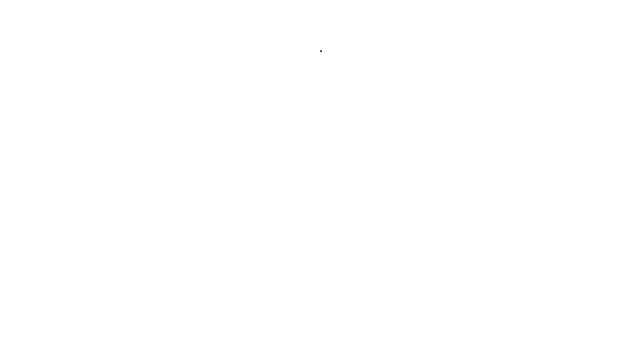
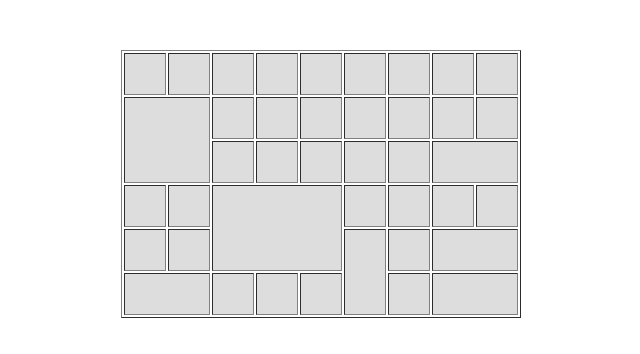
Before and after one commit to Suhov1985/FullStackHomework, a plain HTML site: page homework1/table.html in a window 1280 px wide. Shown: the whole page, without its empty margins (319-959 px from the left). Drawn offline with Linux system fonts and the light colour scheme.

Commit message:
table end

```diff
--- a/homework1/css/style.css
+++ b/homework1/css/style.css
@@ -26,6 +26,9 @@ table{
 	margin: 50px auto;
 }
 table td{
-	width: 20px;
-	height: 20px;
+	background: #ddd;
+	width: auto;
+	min-width: 30px;
+	height: 30px;
+	max-width: 100px;
 }
--- a/homework1/table.html
+++ b/homework1/table.html
@@ -6,7 +6,60 @@
 	<link rel = "stylesheet" href = "css/style.css">
 </head>
 <body>
-	<table border="1" cellpadding="2">
+	<table border="1" cellpadding="5">
+		<tr>
+			<td></td>
+			<td></td>
+			<td></td>
+			<td></td>
+			<td></td>
+			<td></td>
+			<td colspan="2"></td>
+			<td></td>
+			<td></td>
+		</tr>
+		<tr>
+			<td colspan="2" rowspan="2"></td>
+			<td></td>
+			<td></td>
+			<td></td>
+			<td></td>
+			<td colspan="2"></td>
+			<td></td>
+			<td></td>
+		</tr>
+		<tr>
+			<td></td>
+			<td></td>
+			<td></td>
+			<td></td>
+			<td colspan="2"></td>
+			<td colspan="2"></td>
+		</tr>
+		<tr>
+			<td></td>
+			<td></td>
+			<td colspan="3" rowspan="2"></td>
+			<td></td>
+			<td colspan="2"></td>
+			<td></td>
+			<td></td>
+		</tr>
+		<tr>
+			<td></td>
+			<td></td>
+			<td rowspan="2"></td>
+			<td colspan="2"></td>
+			<td colspan="2"></td>
+		</tr>
+		<tr>
+			<td colspan="2"></td>
+			<td></td>
+			<td></td>
+			<td></td>
+			<td colspan="2"></td>
+			<td colspan="2"></td>
+		</tr>
 	</table>
 </body>
 </html>
```
